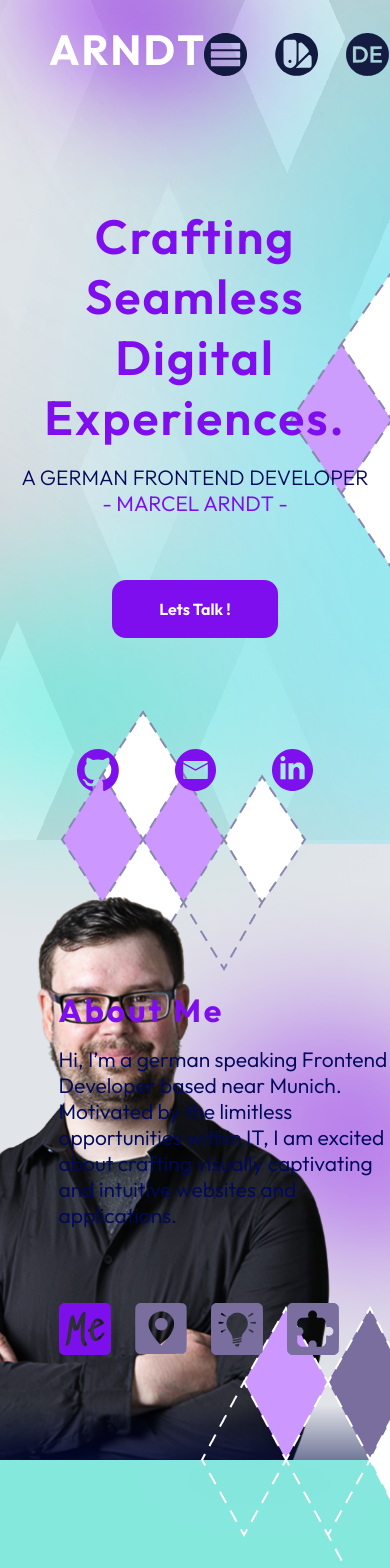
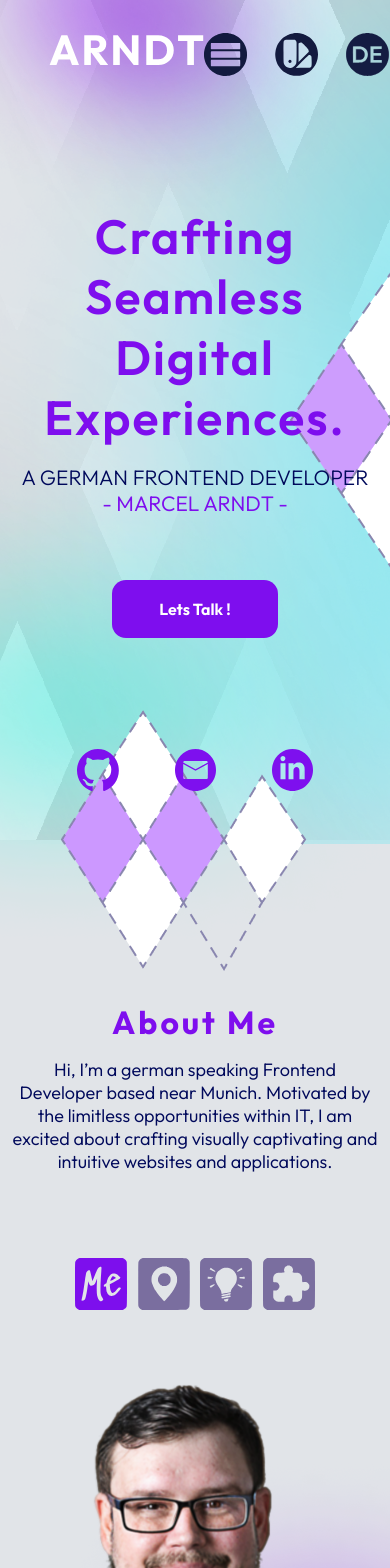
Before and after one commit to MarcelArndt/Portfolio, an Angular app: page / in a window 390 px wide. Shown: the top 1568 px of the page. Built offline with nearby package versions, Linux system fonts and the light colour scheme.

Commit message:
more responsiv work

```diff
--- a/src/app/about-me/about-me.component.scss
+++ b/src/app/about-me/about-me.component.scss
@@ -87,3 +87,89 @@
         }
     }
 }
+
+
+@media (max-width: 1190px){
+    .profilPicture{
+        position: static;
+        display: flex;
+        justify-content: center;
+        margin-top: 48px;
+        min-height: 415px;
+        width: 100%;
+        overflow: hidden;
+
+        img{
+            object-position: bottom;
+            min-height: 415px;
+            max-height: 680px;
+            height: 100%;
+            aspect-ratio: 1/1;
+        }
+    }
+
+    .AboutMeWrapper{
+        margin-left: 0px;
+    }
+
+    .AbouMeSection{
+        display: flex;
+        flex-direction: column-reverse;
+        padding-bottom: 0px;
+        justify-content: center;
+        align-items: center;
+
+        .AboutMeWrapper{
+            h3{
+                vertical-align: center;
+                text-align: center;
+            }
+        }
+
+        .AboutMeText{
+            padding: 0px 12px;
+            text-align: center;
+            vertical-align: center;
+            min-height: 168px;
+        }
+
+        .AboutMeMenuBar{
+            width: 100%;
+            display: flex;
+            justify-content: center;
+            align-items: center;
+        }
+    }
+
+    .AboutMeMenuBar{
+        margin-top: 32px;
+        ul{
+
+         position: static;
+         display: flex;
+         flex-direction: row;
+         justify-content: center;
+         align-items: center;
+         gap: 5%;
+
+         li:nth-child(1){
+             margin-right: 0px;
+             margin-left: 0px;
+         }
+         li{
+             margin: 0px 0px;
+             gap: 5%;
+         }
+        }
+     }
+}
+
+@media(max-width:450px){
+
+    .AboutMeText{
+        font-size: 18px;
+        min-height: 236;
+    }
+
+
+}
```
Also changed, not shown: src/app/portfolio/portfolio.component.ts (line endings or trailing spaces).
